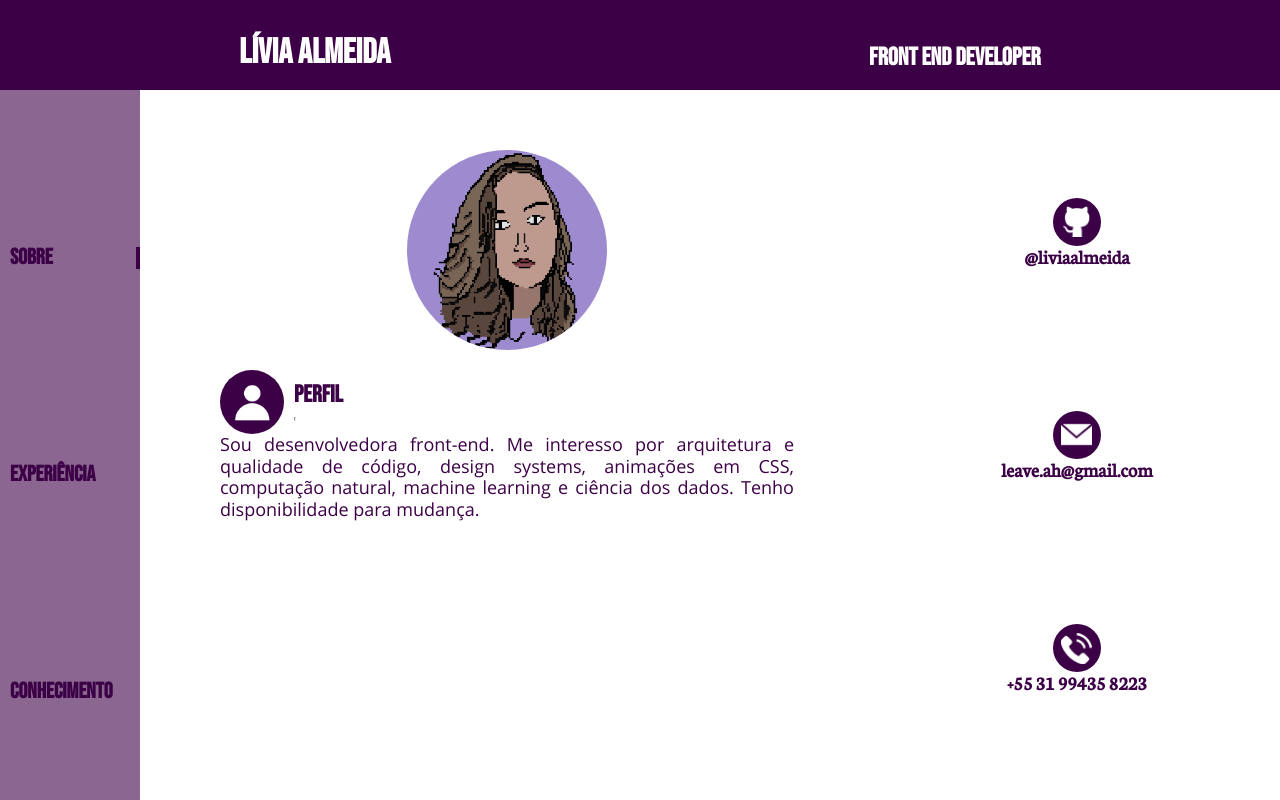
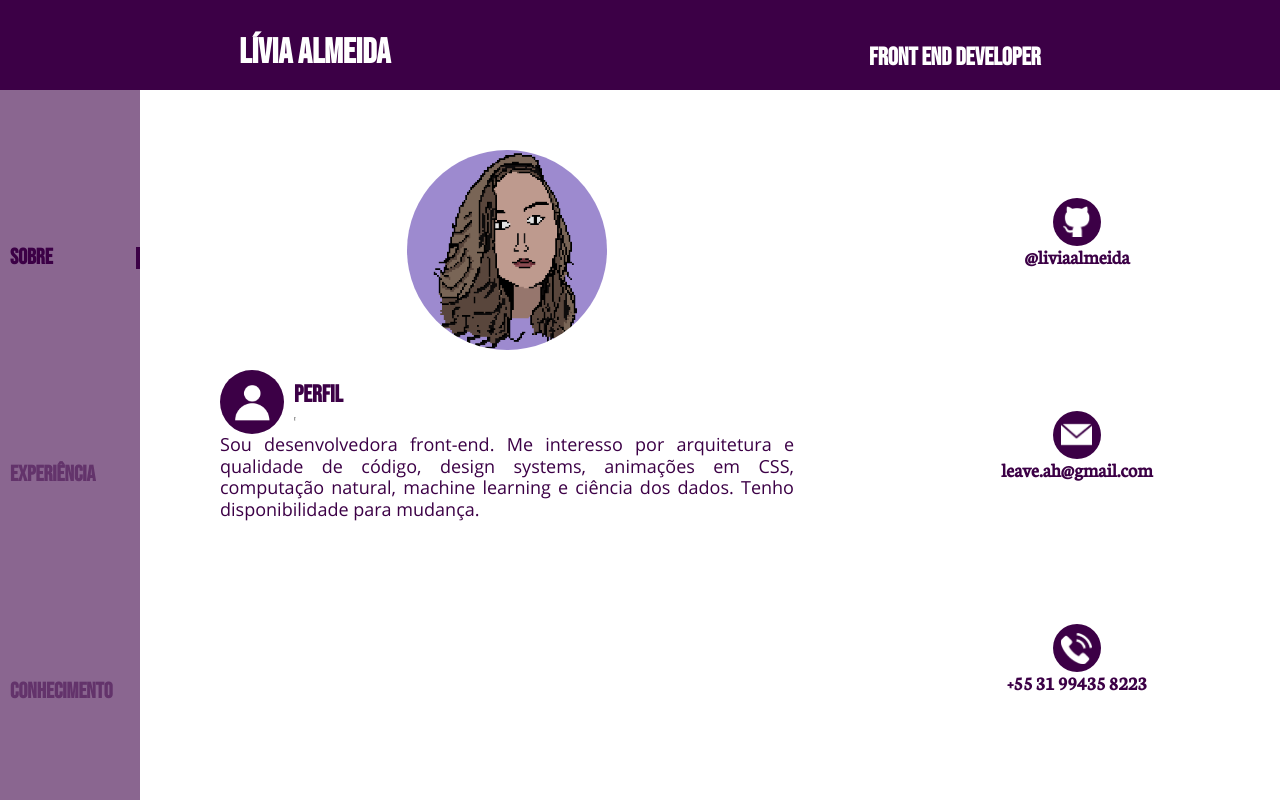
Before and after one commit to liviaalmeida/liviaalmeida.me, a Vue app: page / in a window 1280 px wide. Built offline with nearby package versions, Linux system fonts and the light colour scheme.

Commit message:
Making nav smoother

```diff
--- a/src/App.vue
+++ b/src/App.vue
@@ -127,9 +127,16 @@ nav {
     font-family: BebasNeue;
     font-size: 2.2*$m;
     padding: 0 3*$m 0 $m;
+    opacity: 0.5;
+    transition: all $animation-time ease-in-out;
 
     &.router-link-exact-active {
       border-right: 0.4*$m solid $purple-main;
+      opacity: 1;
+    }
+
+    &:hover {
+      opacity: 1;
     }
   }
 }
```
Lines whose indentation alone changed are shown as unchanged.
